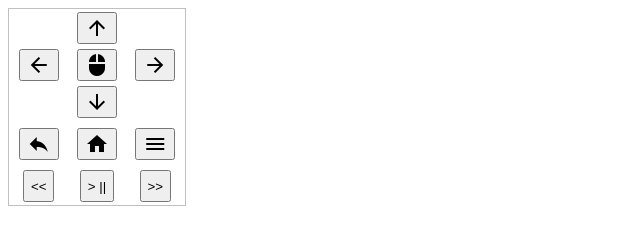
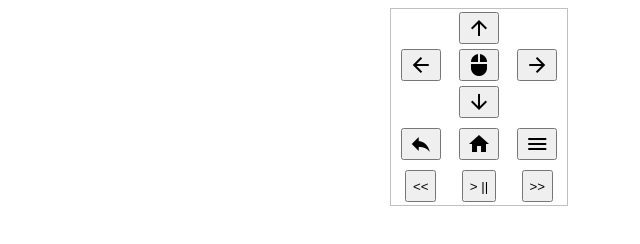
Before and after one commit to csgrimes1/remote-control-center, a website: page static/firetv-remote.html in a window 1280 px wide. Shown: the whole page, without its empty margins (0-640 px from the left). Drawn offline with Linux system fonts and the light colour scheme.

Commit message:
CSS centering.

```diff
--- a/static/css/layouts.css
+++ b/static/css/layouts.css
@@ -2,6 +2,8 @@
     display: grid;
     grid-gap: 5px;
     grid-template-columns: repeat(auto-fit, minmax(150px, 1fr));
+    margin: auto;
+    max-width: 500px;
 }
 
 button {
@@ -34,4 +36,5 @@ button {
 
 .three-col div, .two-col div {
     text-align: center;
+    margin: auto;
 }
```
Also changed, not shown: static/bravia-remote.html (+4 -1 lines).
